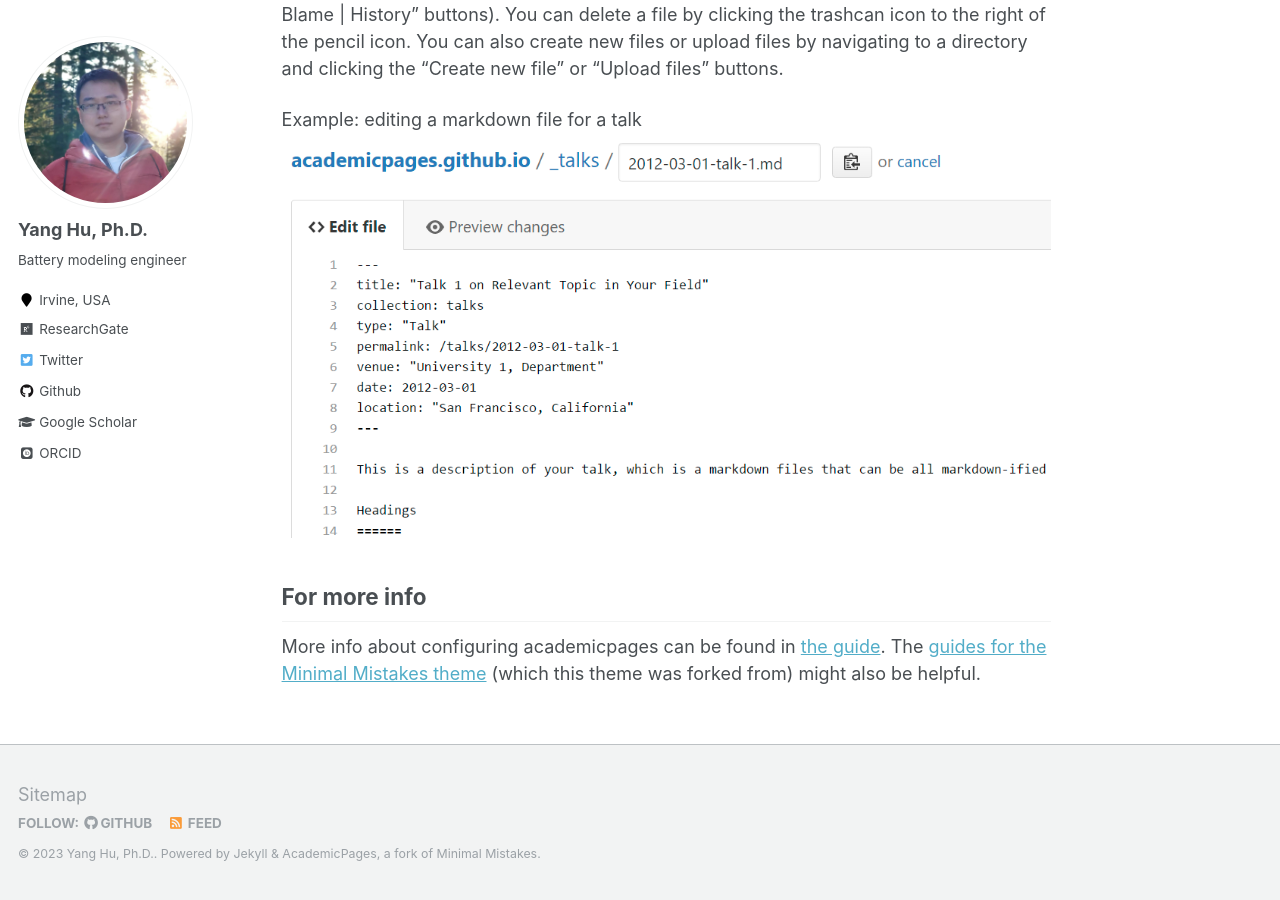
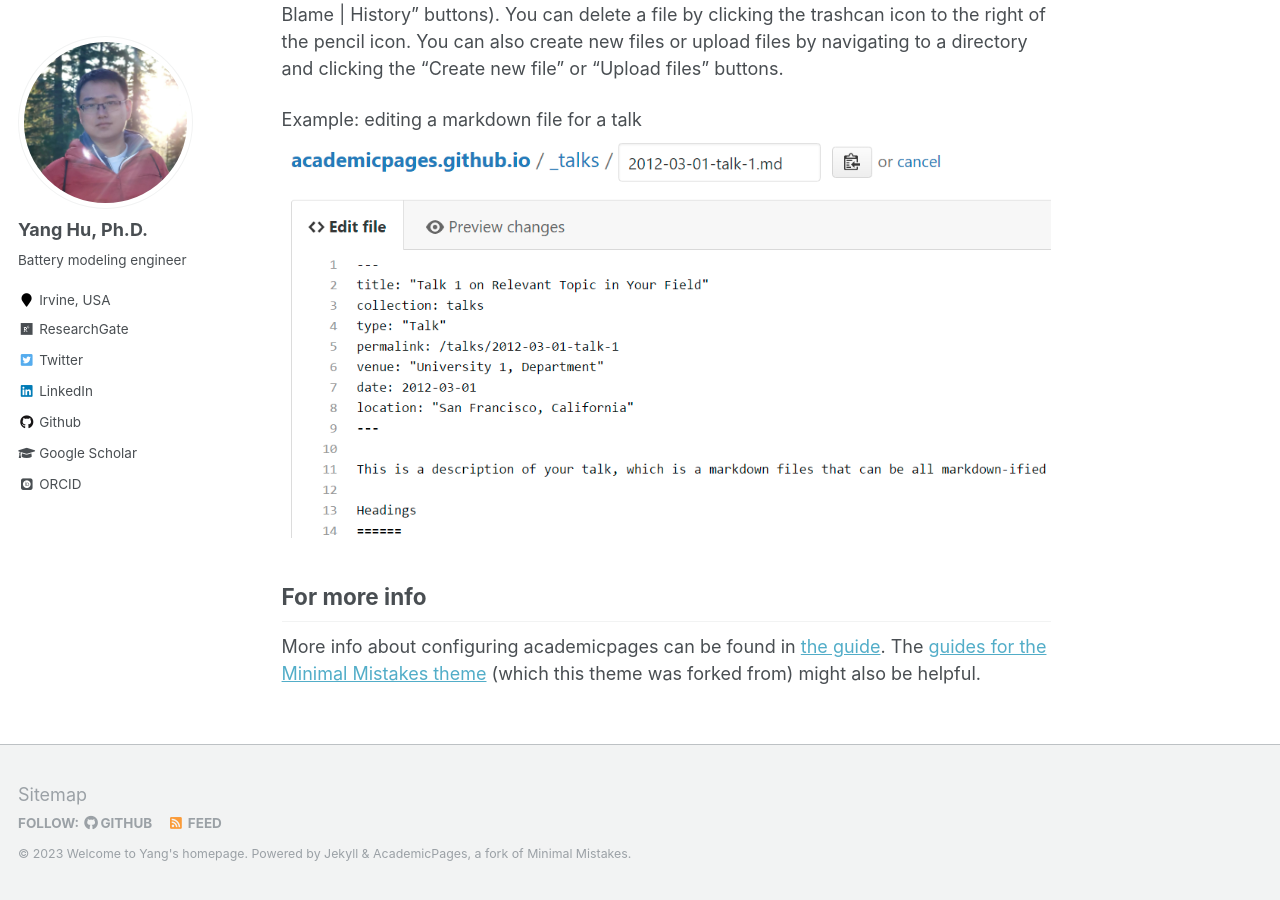
Before and after one commit to hy611/hy611.github.io, a Jekyll site: the page built from _pages/about.md, in a window 1280 px wide and 900 px high, scrolled down 2463 px. Built offline with Jekyll 4.4.1, drawn with Linux system fonts in a browser that asks for light colours; some web fonts are replaced; some of the changed lines change nothing that is shown.

Commit message:
updata personal info

```diff
--- a/_config.yml
+++ b/_config.yml
@@ -9,8 +9,8 @@
 locale                   : "en-US"
 title                    : "Yang Hu's Homepage"
 title_separator          : "-"
-name                     : &name "Yang Hu, Ph.D."
-description              : &description "Battery modeling engineer"
+name                     : "Welcome to Yang's homepage"
+description              : &description
 url                      : https://hy611.github.io/ # the base hostname & protocol for your site e.g. "https://mmistakes.github.io"
 baseurl                  : "" # the subpath of your site, e.g. "/blog"
 repository               : "https://hy611.github.io/"
@@ -96,17 +96,17 @@ author:
   flickr           :
   facebook         :
   foursquare       :
-  github           : "academicpages"
+  github           : "https://github.com/hy611"
   google_plus      :
   keybase          :
   instagram        :
-  impactstory      : #"https://profiles.impactstory.org/u/xxxx-xxxx-xxxx-xxxx"
+  impactstory      :
   lastfm           :
-  linkedin         :
+  linkedin         : "https://www.linkedin.com/in/yang-hu-aaa035106/"
   orcid            : "https://orcid.org/my-orcid?orcid=0000-0001-8800-2446"
   pinterest        :
   soundcloud       :
-  stackoverflow    : # http://stackoverflow.com/users/123456/username
+  stackoverflow    :
   steam            :
   tumblr           :
   twitter          : "https://twitter.com/AcademicHu"
```
